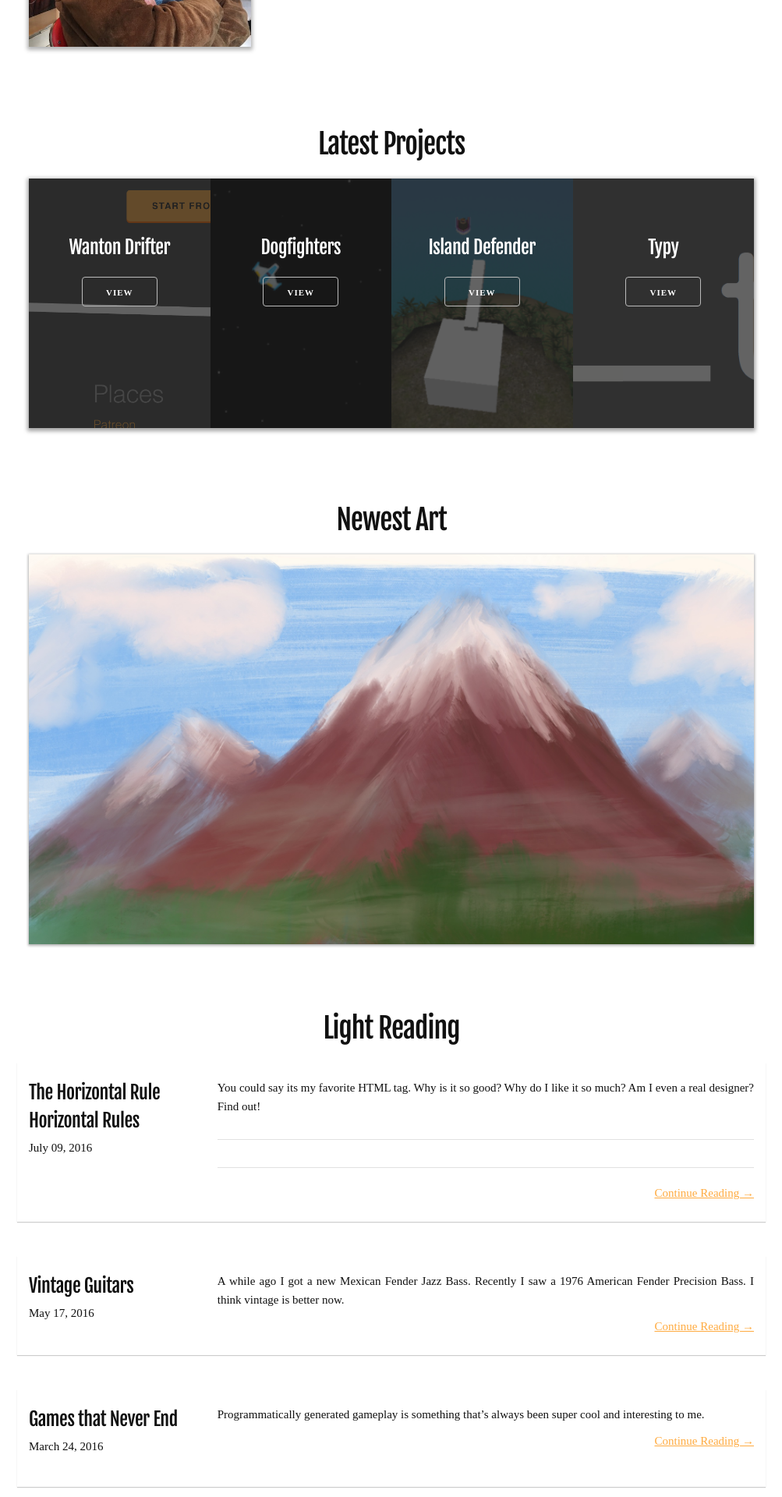
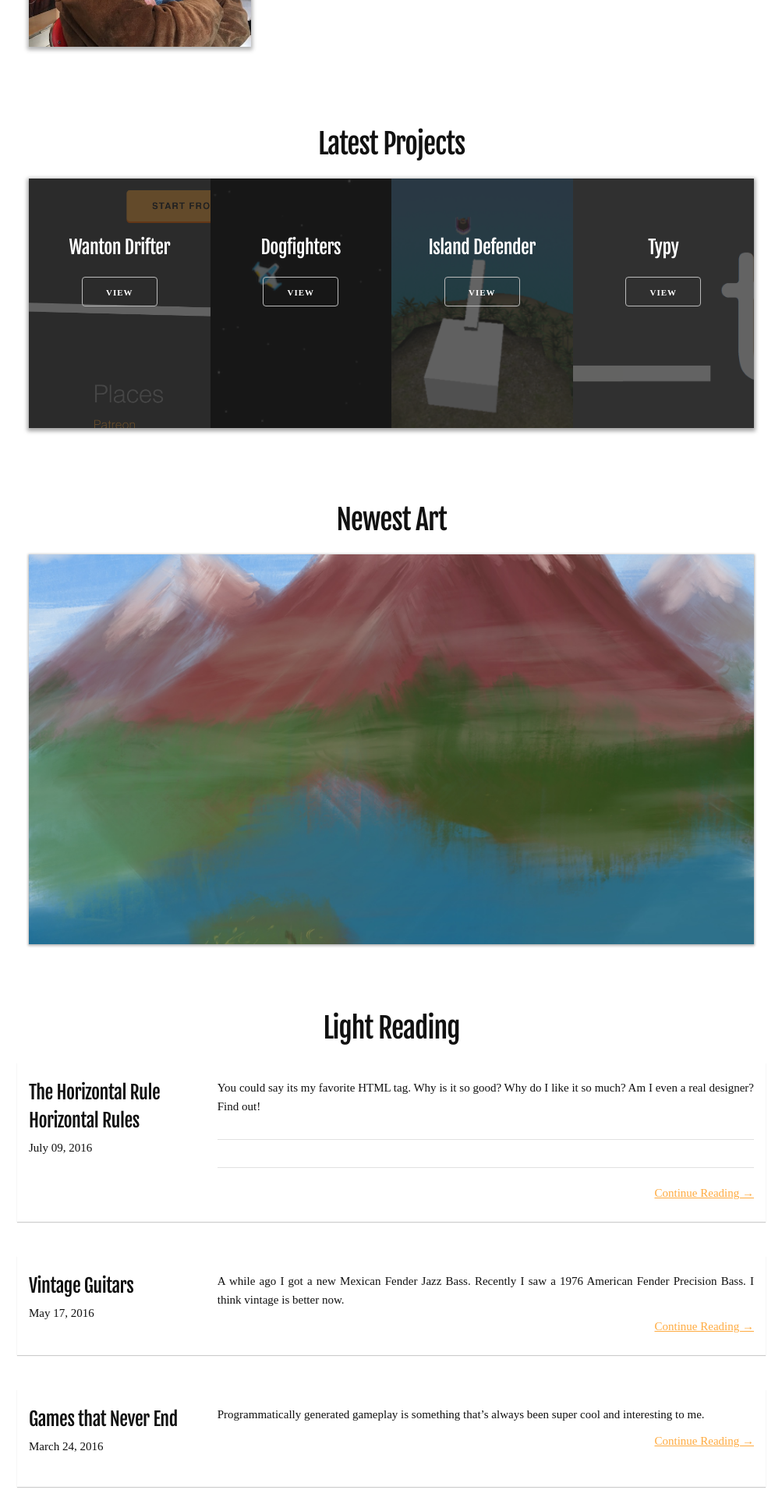
Before and after one commit to kmrn/kmrn.github.io, a Jekyll site: the page built from index.html, in a window 1280 px wide. Shown: the part 571-2491 px from the top of the page at 78% size, without its empty margins (138-1141 px from the left). Built offline with Jekyll 4.4.1, drawn with Linux system fonts in a browser that asks for light colours; some web fonts are replaced.

Commit message:
center background images

```diff
--- a/_sass/_projects.scss
+++ b/_sass/_projects.scss
@@ -3,10 +3,15 @@ Projects Page styling
 styles for /projects/ go here
 ***/
 
+.project-panel,
+.art-panel {
+  background-size: cover;
+  background-position: center center;
+  list-style: none;
+}
+
 .project-panel {
   height: 200px;
-  background-size: cover;
-  list-style: none;
 
   @include small-shadow(rgba(0, 0, 0, 0.3));
 
@@ -67,8 +72,6 @@ styles for /projects/ go here
 
 .art-panel {
   height: 500px;
-  background-size: cover;
-  list-style: none;
 
   @include small-shadow(rgba(0, 0, 0, 0.3));
 
```
